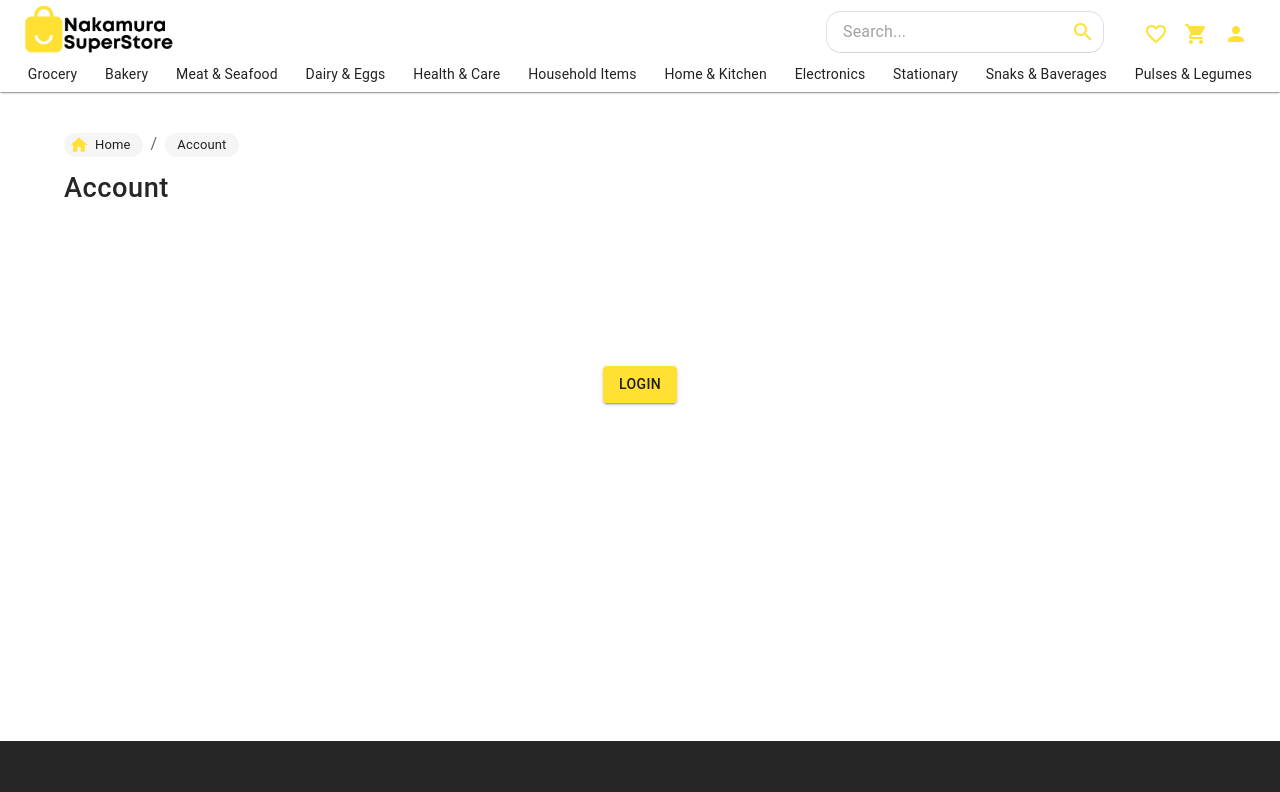
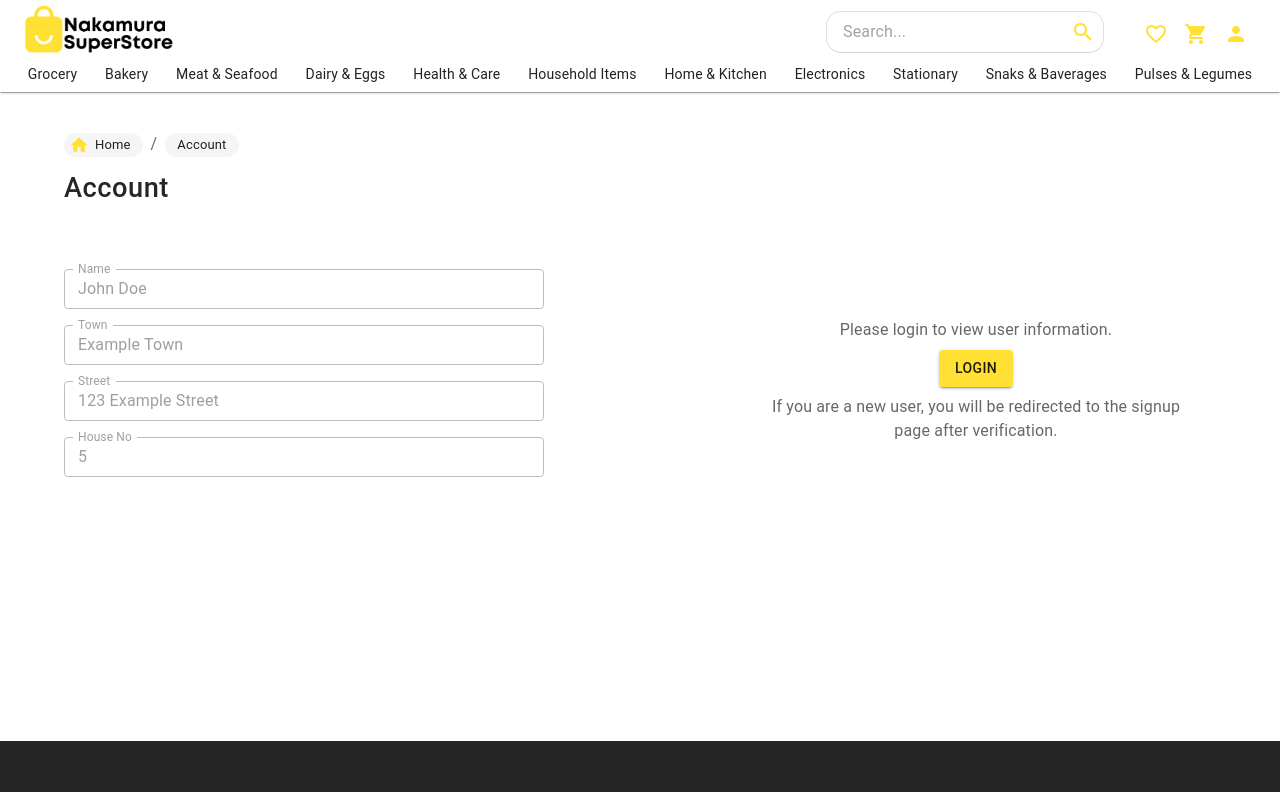
Before and after one commit to alee-anwar/Nakamura-Super-Store, a React (Create React App) app in the folder shop/: page /account in a window 1280 px wide. Shown: the top 792 px of the page. Built offline with nearby package versions, Linux system fonts and the light colour scheme.

Commit message:
Update MyAccount.js

```diff
--- a/shop/src/pages/MyAccount.js
+++ b/shop/src/pages/MyAccount.js
@@ -1,6 +1,14 @@
 import React, { useState } from "react";
 import BreadcrumbsComponent from "../components/BreadcrumbsComponent";
-import { Box, Button, Container, TextField, Typography } from "@mui/material";
+import {
+  Box,
+  Button,
+  Container,
+  Divider,
+  Grid,
+  TextField,
+  Typography,
+} from "@mui/material";
 import { Link, useNavigate } from "react-router-dom";
 
 const MyAccount = ({ cartItems, setIsAuthenticated, isAuthenticated }) => {
@@ -8,14 +16,82 @@ const MyAccount = ({ cartItems, setIsAuthenticated, isAuthenticated }) => {
   const handleLogout = () => {
     setIsAuthenticated(false);
     localStorage.removeItem("token");
-    navigate("/home")
-  }
+    navigate("/home");
+  };
+
+  const user = {
+    name: "John Doe",
+    address: {
+      town: "Example Town",
+      street: "123 Example Street",
+      houseNo: "5",
+    },
+    orderHistory: [
+      {
+        id: 1,
+        date: "2023-05-01",
+        product: "Example Product 1",
+      },
+      {
+        id: 2,
+        date: "2023-05-05",
+        product: "Example Product 2",
+      },
+      // Add more order history entries if needed
+    ],
+  };
+
   return (
     <Container maxWidth="lg" sx={{ py: 5 }}>
       <BreadcrumbsComponent name={"Account"} path={"/account"} />
       <Typography variant="h1" my={2}>
         Account
       </Typography>
+      <Grid container>
+        <Grid item md={5}>
+          <Box
+            sx={{
+              display: "flex",
+              flexDirection: "column",
+              justifyContent: "center",
+              height: "40vh",
+              pb: 20,
+            }}
+          >
+            <TextField
+              label="Name"
+              value={user.name}
+              disabled
+              sx={{ mb: 2 }}
+              size="small"
+            />
+            <TextField
+              label="Town"
+              value={user.address.town}
+              disabled
+              sx={{ mb: 2 }}
+              size="small"
+            />
+            <TextField
+              label="Street"
+              value={user.address.street}
+              disabled
+              sx={{ mb: 2 }}
+              size="small"
+            />
+            <TextField
+              label="House No"
+              value={user.address.houseNo}
+              disabled
+              sx={{ mb: 2 }}
+              size="small"
+            />
+          </Box>
+        </Grid>
+        <Grid item md={2}>
+          <Divider orientation="vertical" flexItem />
+        </Grid>
+        <Grid item md={5}>
           <Container maxWidth="sm">
             <Box
               sx={{
@@ -28,6 +104,15 @@ const MyAccount = ({ cartItems, setIsAuthenticated, isAuthenticated }) => {
               }}
             >
               {isAuthenticated == true ? (
+                <>
+                  <Typography
+                    variant="body1"
+                    color="textSecondary"
+                    align="center"
+                  >
+                    Welcome back! You are already logged in.
+                  </Typography>
+
                   <Button
                     variant="contained"
                     sx={{ mt: 1 }}
@@ -35,17 +120,33 @@ const MyAccount = ({ cartItems, setIsAuthenticated, isAuthenticated }) => {
                   >
                     Logout
                   </Button>
+                </>
               ) : (
+                <>
+                  <Typography variant="body1" color="textSecondary">
+                    Please login to view user information.
+                  </Typography>
                   <Button
                     variant="contained"
-              sx={{ mt: 1 }}
+                    sx={{ my: 1 }}
                     onClick={() => navigate("/account/login")}
                   >
                     Login
                   </Button>
+                  <Typography
+                    variant="body1"
+                    color="textSecondary"
+                    align="center"
+                  >
+                    If you are a new user, you will be redirected to the signup
+                    page after verification.
+                  </Typography>
+                </>
               )}
             </Box>
           </Container>
+        </Grid>
+      </Grid>
     </Container>
   );
 };
```
Lines whose indentation alone changed are shown as unchanged.
